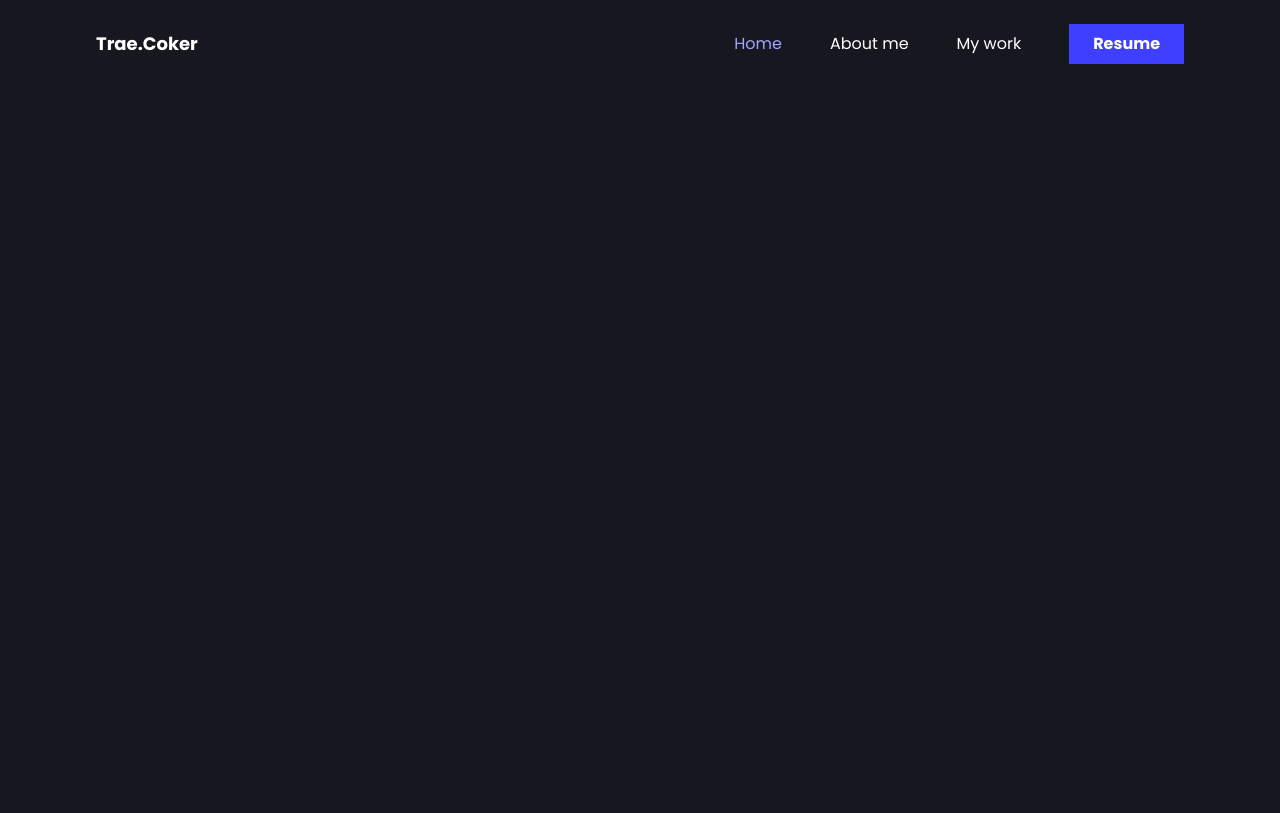
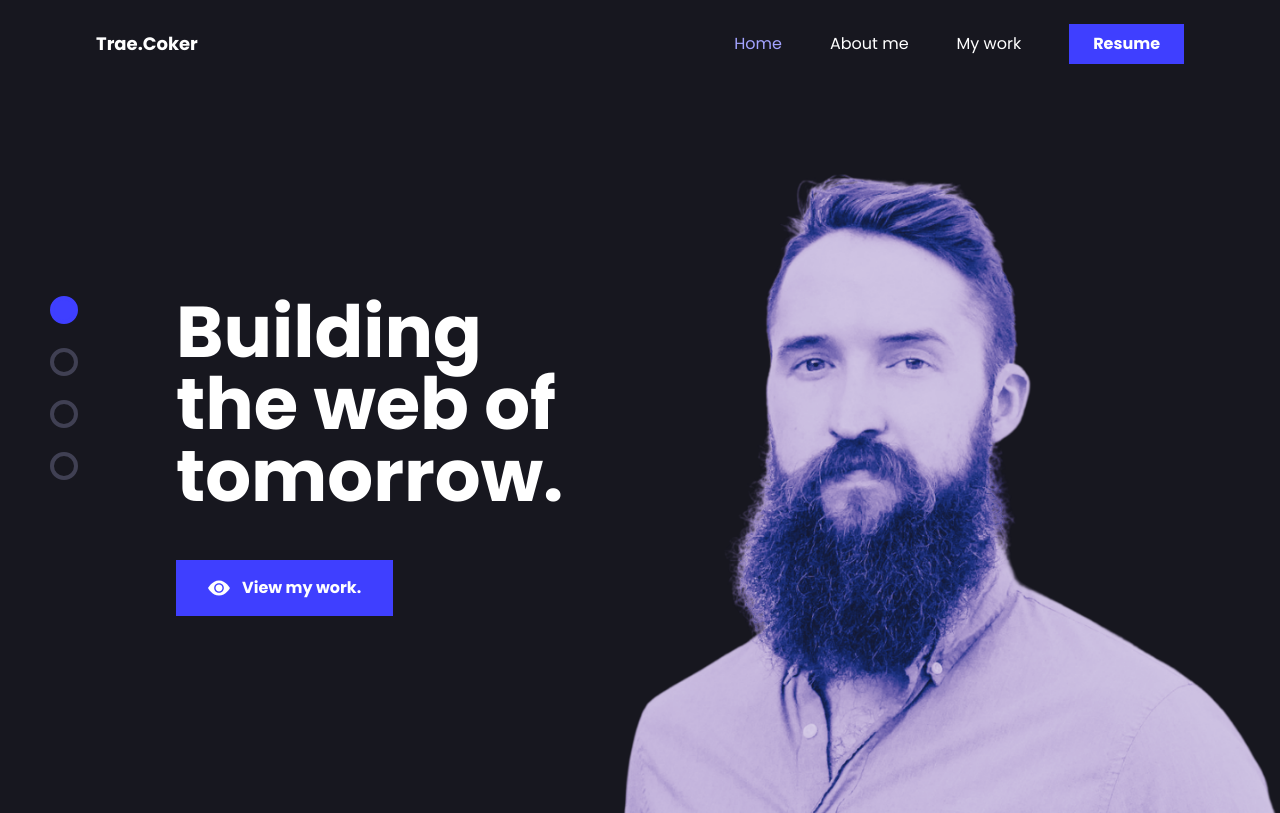
Before and after one commit to TraeCoker/portfolio, a Next.js app: page / in a window 1280 px wide. Built offline with nearby package versions, Linux system fonts and the light colour scheme.

Commit message:
add scroll bar and photo to header

```diff
--- a/pages/index.tsx
+++ b/pages/index.tsx
@@ -27,7 +27,43 @@ export default function Home() {
         </div>
     </header>
 
+    <div className="container mt-16 flex justify-between items-center mx-auto px-8 md:px-14 lg:px-24 w-full">
+        <div className="flex flex-wrap md:flex-nowrap">
 
+            <nav className="inline-block lg:mr-24 lg:w-4 fixed left-percentage hidden xl:block">
+                <div className="absolute left-25 transform -translate-x-1/2 space-y-6 mt-36">
+                    <a href="#" className="nav-dot selected-circle block w-7 h-7 rounded-full border-4 border-nav bg-body">
+                        <span className="bg-black px-2 py-1 rounded-md ml-10 opacity-0">Home</span>
+                    </a>
+                    <a href="#about" className="nav-dot block w-7 h-7 rounded-full border-4 border-nav bg-body">
+                        <span className="bg-black px-2 py-1 rounded-md ml-10 opacity-0">About</span>
+                    </a>
+                    <a href="#work" className="nav-dot block w-7 h-7 rounded-full border-4 border-nav bg-body">
+                        <span className="bg-black px-2 py-1 rounded-md ml-10 opacity-0">Work</span>
+                    </a>
+                    <a href="#hire" className="nav-dot block w-7 h-7 rounded-full border-4 border-nav bg-body">
+                        <span className="bg-black px-2 py-1 rounded-md ml-10 opacity-0">Hire</span>
+                    </a>
+                </div>
+            </nav>
+
+            <div className="flex flex-wrap lg:ml-20 justify-center md:justify-start max-w-xl mt-0 md:my-36 -z-1">
+                <h1 className="font-bold text-5xl md:text-6xl lg:text-7xl text-center md:text-left">Building<br/> the web of tomorrow.</h1>
+                <div className="w-full flex justify-center md:justify-start">
+                    <button className="px-8 py-4 bg-theme text-white font-bold mt-12 flex items-center space-x-3">
+                        <div>
+                            <svg width="22" height="22" viewBox="0 0 22 22" fill="none" xmlns="http://www.w3.org/2000/svg">
+                                <path d="M14.4375 11C14.4375 11.9117 14.0753 12.786 13.4307 13.4307C12.786 14.0753 11.9117 14.4375 11 14.4375C10.0883 14.4375 9.21398 14.0753 8.56932 13.4307C7.92466 12.786 7.5625 11.9117 7.5625 11C7.5625 10.0883 7.92466 9.21398 8.56932 8.56932C9.21398 7.92466 10.0883 7.5625 11 7.5625C11.9117 7.5625 12.786 7.92466 13.4307 8.56932C14.0753 9.21398 14.4375 10.0883 14.4375 11Z" fill="white"/>
+                                <path d="M0 11C0 11 4.125 3.4375 11 3.4375C17.875 3.4375 22 11 22 11C22 11 17.875 18.5625 11 18.5625C4.125 18.5625 0 11 0 11ZM11 15.8125C12.2764 15.8125 13.5004 15.3055 14.403 14.403C15.3055 13.5004 15.8125 12.2764 15.8125 11C15.8125 9.72365 15.3055 8.49957 14.403 7.59705C13.5004 6.69453 12.2764 6.1875 11 6.1875C9.72365 6.1875 8.49957 6.69453 7.59705 7.59705C6.69453 8.49957 6.1875 9.72365 6.1875 11C6.1875 12.2764 6.69453 13.5004 7.59705 14.403C8.49957 15.3055 9.72365 15.8125 11 15.8125Z" fill="white"/>
+                            </svg>
+                        </div>
+                        <span>View my work.</span>
+                    </button>
+                </div>
+            </div>
+            <img src="/me4.png" alt="Picture of Trae Coker" className="w-3/4 mt-12 md:absolute -mt-6 md:mt-0 right-0 " />
+        </div>
+    </div>
 
     </div>
   )
--- a/styles/globals.css
+++ b/styles/globals.css
@@ -23,7 +23,7 @@ html, body {
 }
 
 .-z-1 {
-  z-index: -1;
+  z-index: 100;
 }
 
 .secondary-title {
```
Also changed, not shown: public/me4.png (added).
